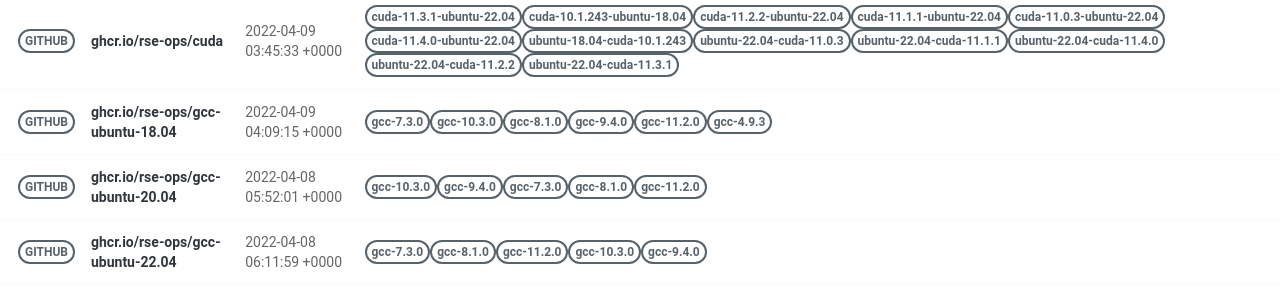
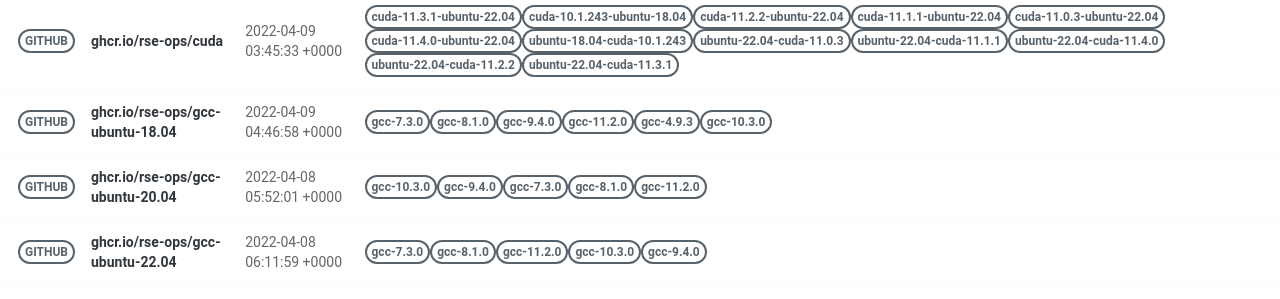
Before and after one commit to rse-ops/docker-images, a Jekyll site: the page built from pages/index.md, in a window 1280 px wide. Shown: the part 502-801 px from the top of the page. Built offline with Jekyll 4.4.1, drawn with Linux system fonts in a browser that asks for light colours; nearby versions of some CDN libraries.

Commit message:
Automated push to update library 2022-04-09

```diff
--- a/_library/ghcr.io-rse-ops-gcc-ubuntu-18.04.md
+++ b/_library/ghcr.io-rse-ops-gcc-ubuntu-18.04.md
@@ -1,7 +1,7 @@
 ---
 layout: container
 name: ghcr.io/rse-ops/gcc-ubuntu-18.04
-updated_at: 2022-04-09 04:09:15.443963
+updated_at: 2022-04-09 04:46:58.844105
 
 
 container_url: https://github.com/orgs/rse-ops/packages/container/package/gcc-ubuntu-18.04
```
Also changed, not shown: other parts of _library/ghcr.io-rse-ops-gcc-ubuntu-18.04.md (+3 -3 lines).
